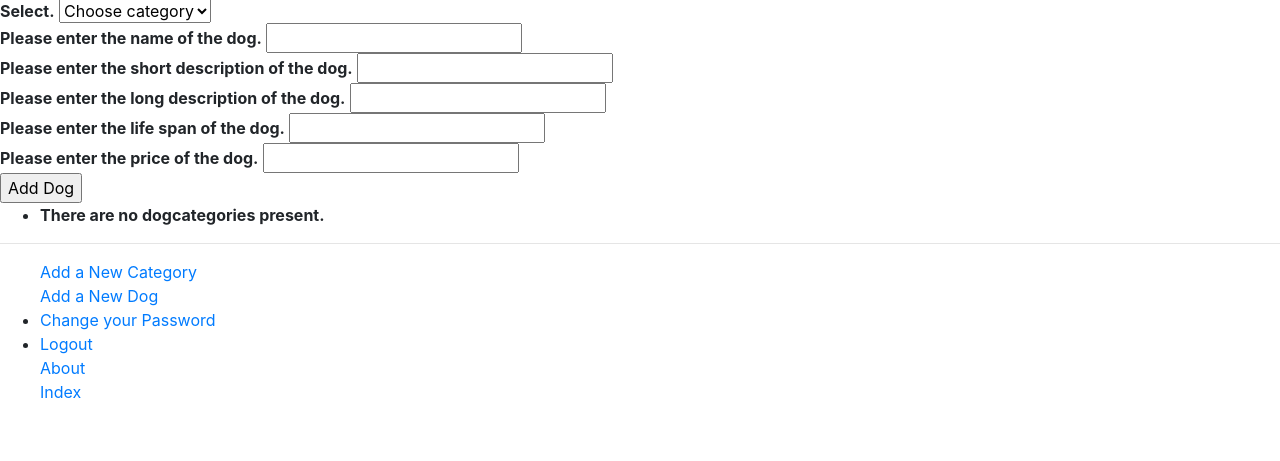
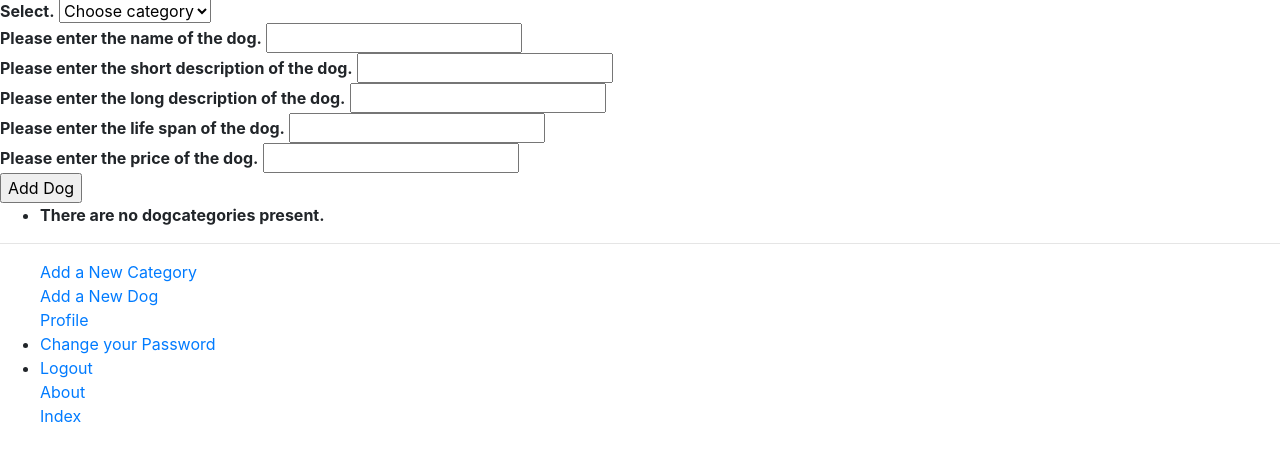
Before and after one commit to Fanyu911/DoggieBook, a Django app: page /doggie/add_dog/ in a window 1280 px wide. Shown: the part 113-574 px from the top of the page. Run offline with Django 3.2, Linux system fonts and the light colour scheme; the visitor is signed in with stand-in values (Sample User, id 1); data that the repository does not hold is empty; some libraries are stand-ins or nearby versions.

Commit message:
Create user picture

```diff
--- a/doggie/forms.py
+++ b/doggie/forms.py
@@ -33,7 +33,6 @@ class UserForm(forms.ModelForm):
         fields = ('username', 'email', 'password',)
 
 class UserProfileForm(forms.ModelForm):
-    picture = forms.ImageField(required=False)
     class Meta:
         model = UserProfile
-        fields = ('user',)
+        fields = ('user','picture',)
--- a/doggie/urls.py
+++ b/doggie/urls.py
@@ -1,7 +1,6 @@
 from django.urls import path
 from doggie import views
-from django.conf import settings
-from django.conf.urls.static import static
+
 
 app_name = 'doggie'
 
@@ -13,4 +12,5 @@ urlpatterns = [
     path('add_dogcategory/',views.add_dogcategory,name='add_dogcategory'),
     path('add_dog/', views.add_dog, name='add_dog'),
     path('register_profile/', views.register_profile, name='register_profile'),
-] + static(settings.MEDIA_URL, document_root=settings.MEDIA_ROOT)
+    path('profile/<username>/', views.ProfileView.as_view(), name='profile'),
+]
--- a/doggie/views.py
+++ b/doggie/views.py
@@ -9,6 +9,10 @@ from doggie.forms import UserForm, UserProfileForm
 from django.contrib.auth import authenticate, login, logout
 from django.contrib.auth.decorators import login_required
 from datetime import datetime
+from django.contrib.auth.models import User
+from doggie.models import UserProfile
+from django.views import View
+from django.utils.decorators import method_decorator
 
 def index(request):
     request.session.set_test_cookie()
@@ -170,3 +174,51 @@ def register_profile(request):
 
     context_dict = {'form': form}
     return render(request, 'doggie/profile_registration.html', context_dict)
+
+
+class ProfileView(View):
+    def get_user_details(self, username):
+        try:
+            user = User.objects.get(username=username)
+        except User.DoesNotExist:
+            return None
+
+        user_profile = UserProfile.objects.get_or_create(user=user)[0]
+        form = UserProfileForm({'picture': user_profile.picture})
+
+        return (user, user_profile, form)
+
+    @method_decorator(login_required)
+    def get(self, request, username):
+        try:
+            (user, user_profile, form) = self.get_user_details(username)
+        except TypeError:
+            return redirect(reverse('doggie:index'))
+
+        context_dict = {'user_profile': user_profile,
+                        'selected_user': user,
+                        'form': form}
+
+        return render(request, 'doggie/profile.html', context_dict)
+
+    @method_decorator(login_required)
+    def post(self, request, username):
+        try:
+            (user, user_profile, form) = self.get_user_details(username)
+        except TypeError:
+            return redirect(reverse('doggie:index'))
+
+        form = UserProfileForm(request.POST, request.FILES, instance=user_profile)
+
+        if form.is_valid():
+            form.save(commit=True)
+            return redirect(reverse('doggie:profile',
+                                    kwargs={'username': username}))
+        else:
+            print(form.errors)
+
+        context_dict = {'user_profile': user_profile,
+                        'selected_user': user,
+                        'form': form}
+
+        return render(request, 'doggie/profile.html', context_dict)
--- a/doggie_project/urls.py
+++ b/doggie_project/urls.py
@@ -19,6 +19,8 @@ from django.urls import include
 from doggie import views
 from registration.backends.simple.views import RegistrationView
 from django.urls import reverse
+from django.conf.urls.static import static
+from django.conf import settings
 
 class MyRegistrationView(RegistrationView):
     def get_success_url(self, user):
@@ -30,4 +32,4 @@ urlpatterns = [
     path('doggie/', include('doggie.urls')),
     path('accounts/register/', MyRegistrationView.as_view(), name='registration_register'),
     path('accounts/', include('registration.backends.simple.urls')),
-]
+] + static(settings.MEDIA_URL, document_root=settings.MEDIA_ROOT)
--- a/templates/doggie/base.html
+++ b/templates/doggie/base.html
@@ -44,6 +44,7 @@
         {% if user.is_authenticated %}
             <a href="{% url 'doggie:add_dogcategory' %}">Add a New Category</a><br />
             <a href="{% url 'doggie:add_dog' %}">Add a New Dog</a><br />
+            <a href="{% url 'doggie:profile' user.username %}">Profile</a>
             <li><a href="{% url 'auth_password_change' %}">Change your Password</a></li>
             <li><a href="{% url 'auth_logout' %}?next={% url 'doggie:index' %}">Logout</a></li>
         {% else %}
```
Also changed, not shown: templates/doggie/profile.html (added, +33 -0 lines), doggie/migrations/0001_initial.py, media/default.png (added).
